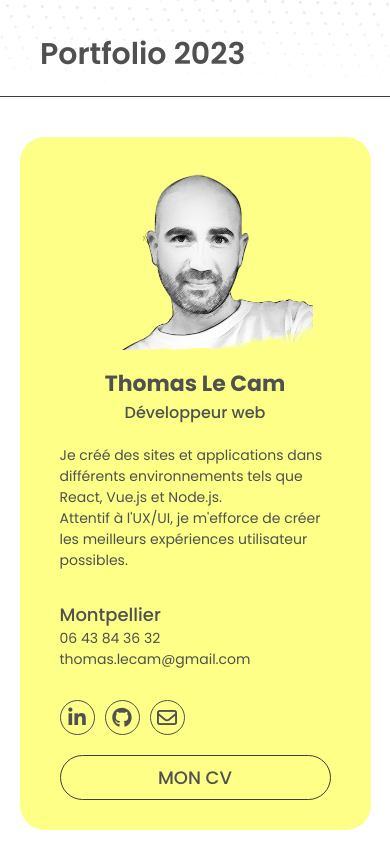
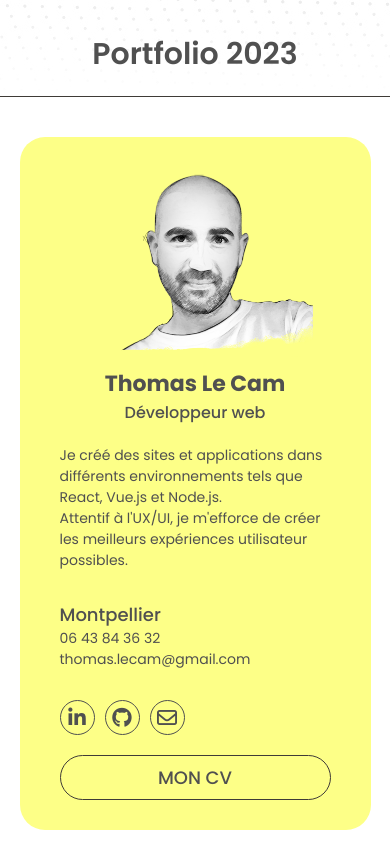
Before and after one commit to ThomasdevLC/portfolio_07_2023, a React (Create React App) app: page / in a window 390 px wide. Shown: the top 844 px of the page. Built offline with nearby package versions, Linux system fonts and the light colour scheme.

Commit message:
header center responsive

```diff
--- a/src/assets/styles/components/_HeaderNav.scss
+++ b/src/assets/styles/components/_HeaderNav.scss
@@ -17,14 +17,14 @@
   }
   &__titlebox {
     overflow: hidden;
+    @include mixin.sm-lt {
+      margin: auto;
+    }
     &__title {
       font-weight: 600;
       font-size: 30px;
       line-height: 0.8;
       padding-top: 12px;
-      @include mixin.sm-lt {
-        margin: auto;
-      }
 
       & span {
         font-size: 18px;
```
